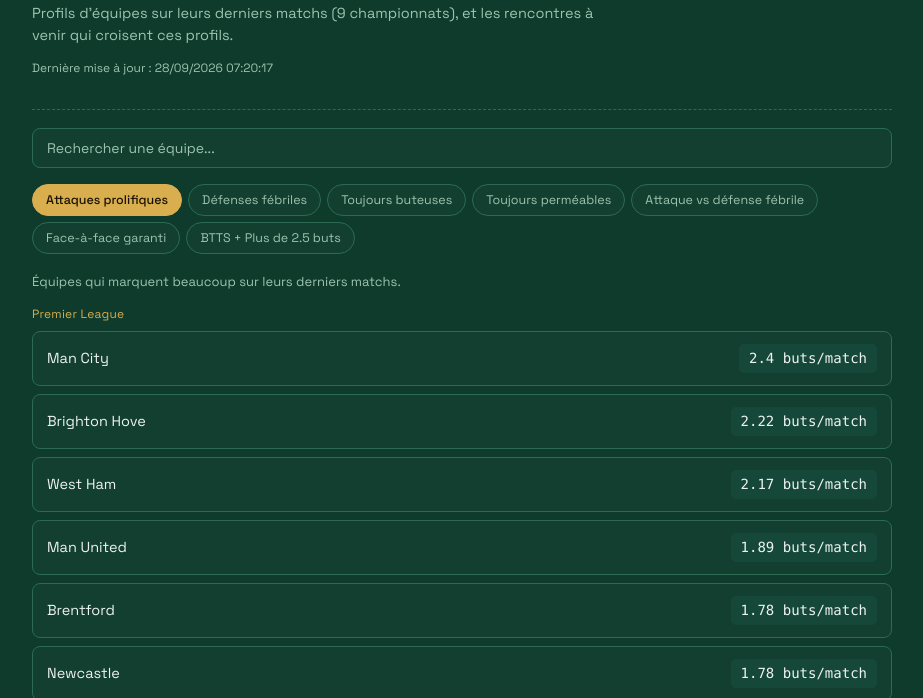
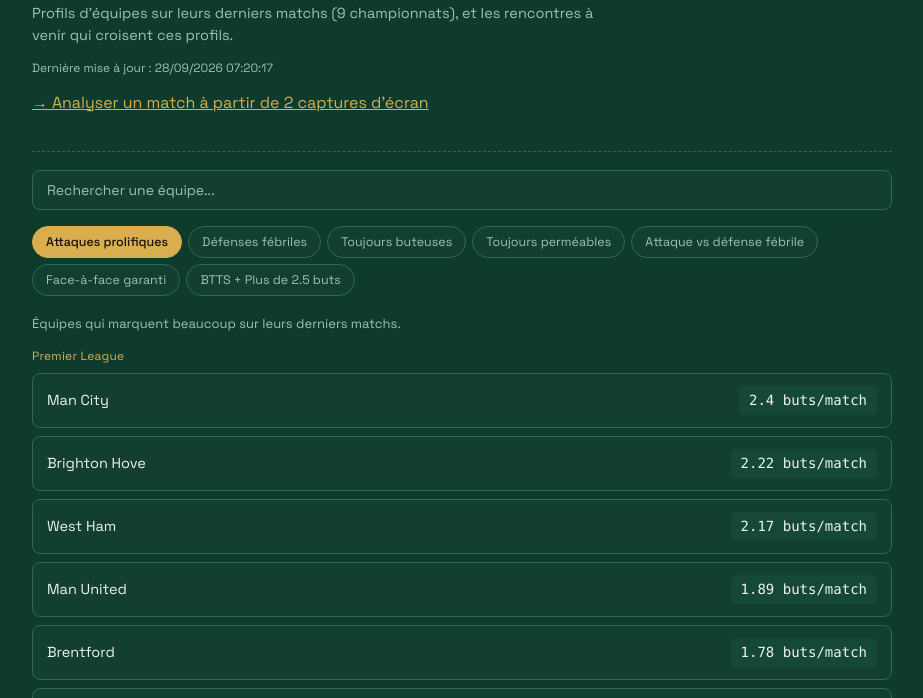
Before and after one commit to sallekarim08/2-quipes-marquent-TP-2-5, a plain HTML site: page index.html in a window 1280 px wide. Shown: the part 89-787 px from the top of the page, without its empty margins (178-1101 px from the left). Drawn offline with Linux system fonts and the light colour scheme.

Commit message:
Update index.html

```diff
--- a/index.html
+++ b/index.html
@@ -51,6 +51,7 @@
   <h1>BTTS Radar</h1>
   <p class="sub">Profils d'équipes sur leurs derniers matchs (9 championnats), et les rencontres à venir qui croisent ces profils.</p>
   <p class="updated" id="updated"></p>
+ <p style="margin-top:14px"><a href="analyse.html" style="color:var(--gold)">→ Analyser un match à partir de 2 captures d'écran</a></p>
 </header>
 
 <input type="text" class="search" id="search" placeholder="Rechercher une équipe...">
```
